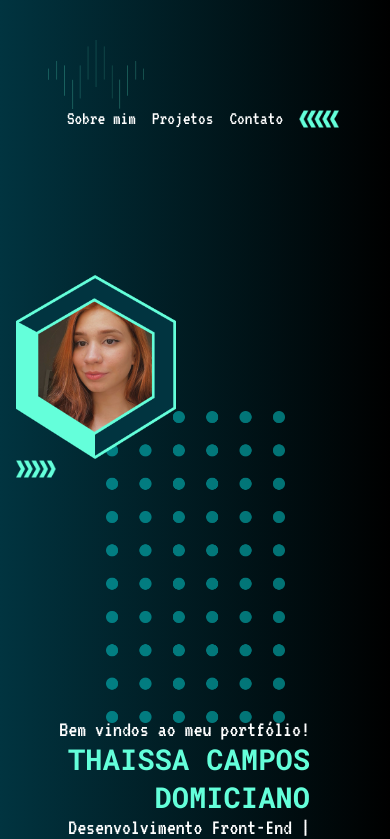
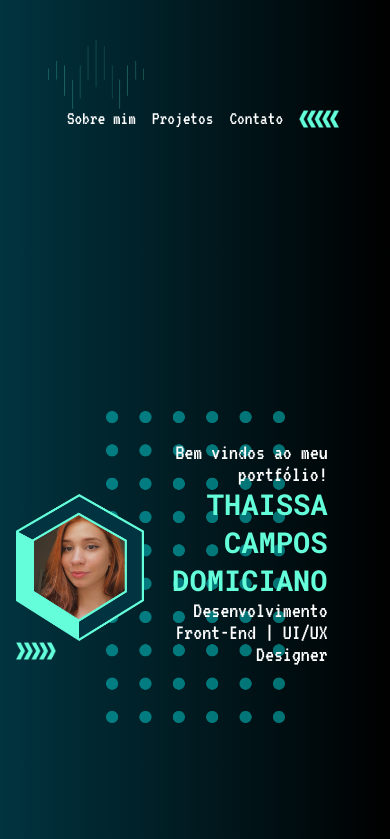
Before and after one commit to ThaissaDomiciano/portfolio, a React (Vite) app: page / in a window 390 px wide. Shown: the top 839 px of the page. Built offline with nearby package versions, Linux system fonts and the light colour scheme.

Commit message:
ajustando mobile

```diff
--- a/src/sections/Banner.css
+++ b/src/sections/Banner.css
@@ -135,6 +135,7 @@
     background-size: 50%;
     background-position: center;
     margin: 0 1rem;
+    position: relative;
   }
 
   .banner-content h1 {
@@ -148,7 +149,7 @@
   }
 
   .banner-img {
-    width: 10rem;
+    width: 8rem;
   }
 
   .banner-detail {
@@ -156,8 +157,9 @@
   }
 
   .banner-content {
-    align-items: flex-end;
-    text-align: right;
-    margin: 0 1rem;
+    position: absolute;
+    top: 35%;
+    left: 50%;
+    transform: translate(-25%);
   }
 }
```
